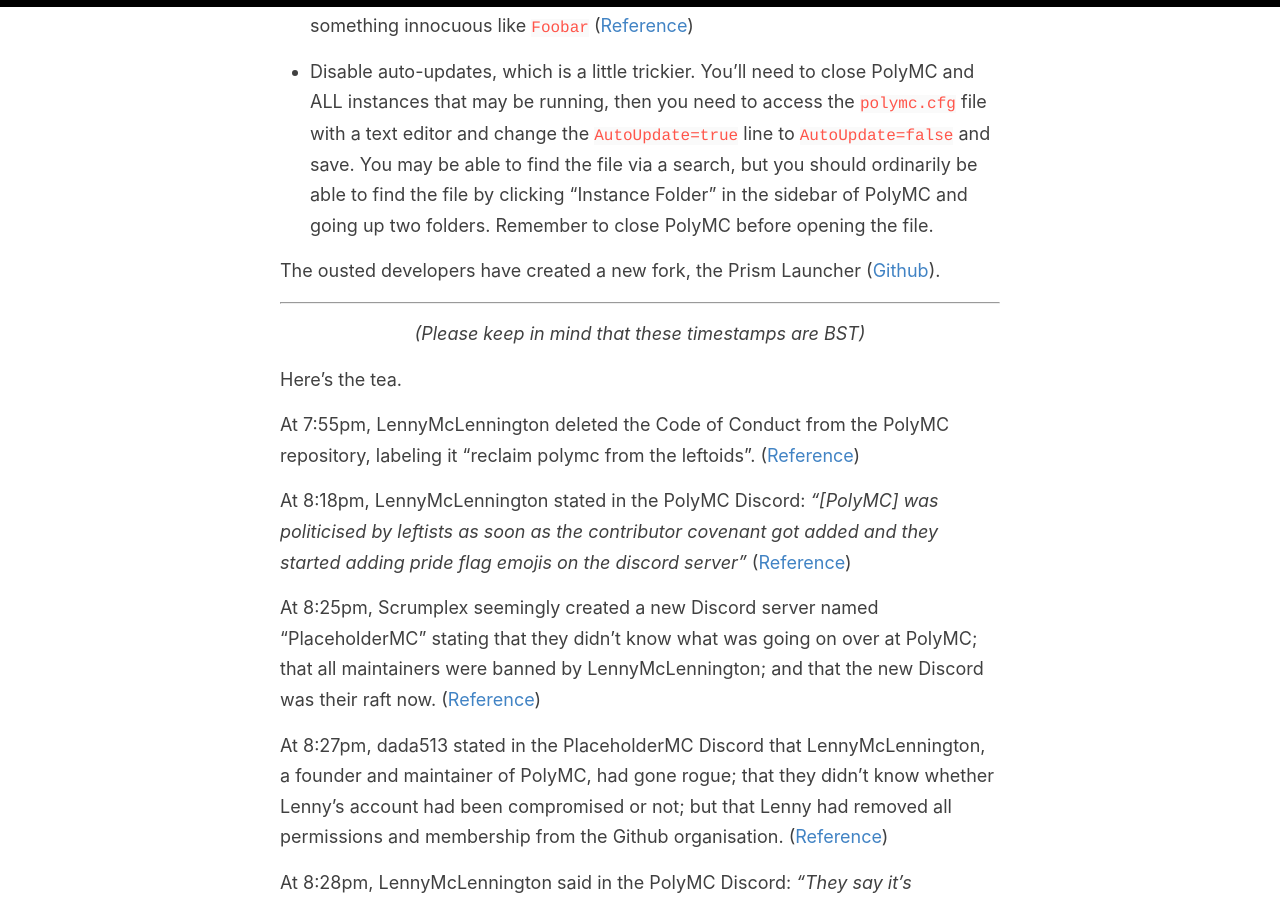
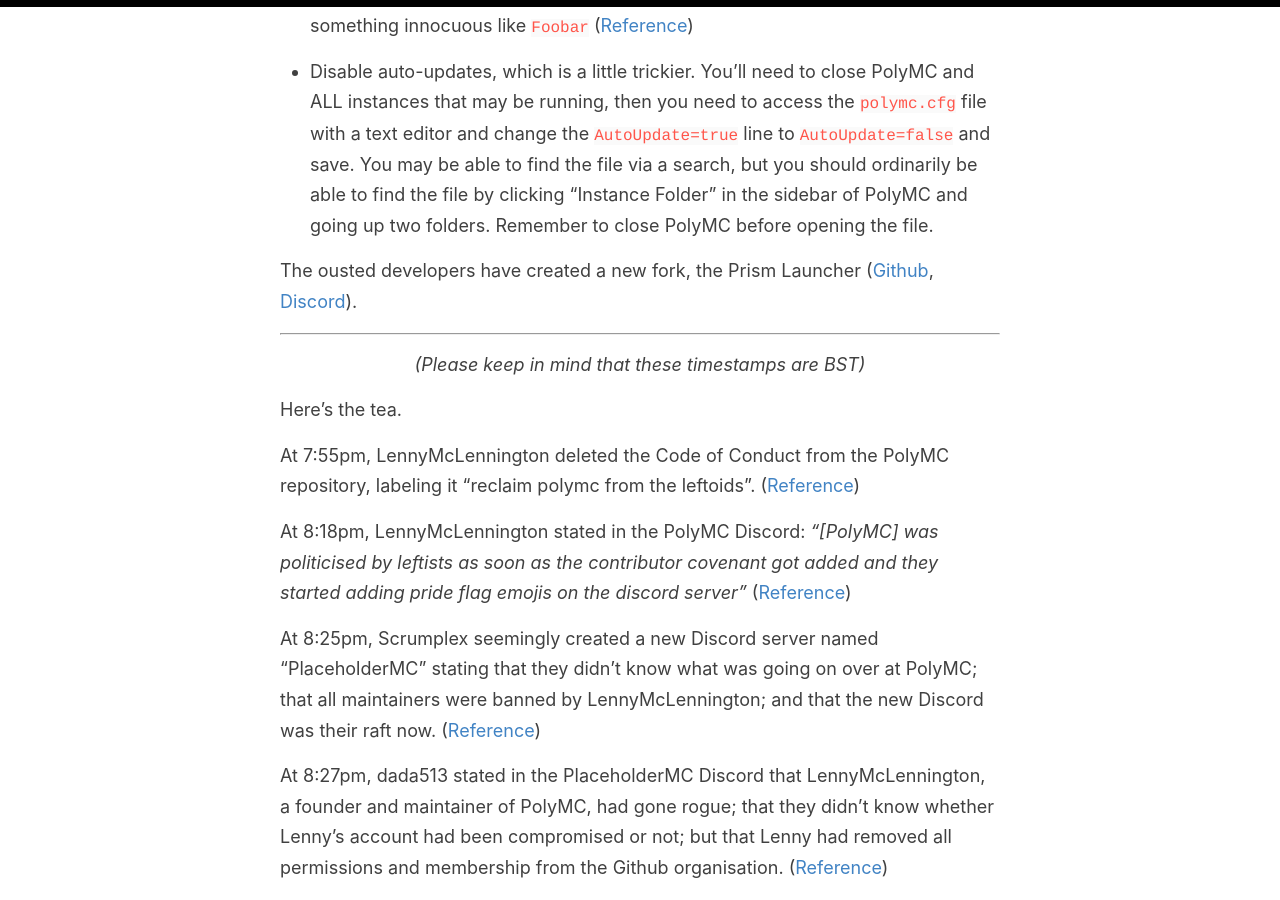
Before and after one commit to Protonull/protonull.github.io, a Jekyll site: the page built from _posts/2022-10-18-polymc-drama.md, in a window 1280 px wide and 900 px high, scrolled down 569 px. Built offline with Jekyll 4.4.1, drawn with Linux system fonts in a browser that asks for light colours; comment, search, counter and statistics services are not loaded.

Commit message:
Fix consent link again, omg 🙈 + Discord invite

```diff
--- a/_posts/2022-10-18-polymc-drama.md
+++ b/_posts/2022-10-18-polymc-drama.md
@@ -4,7 +4,7 @@
 - Orinnari
 excerpt: Please backup your instances and uninstall PolyMC.
 ---
-Please backup your instances, uninstall PolyMC, and [revoke its consent]((https://microsoft.com/consent/)). If, however, you are content to keep PolyMC then it's recommended to do the following:
+Please backup your instances, uninstall PolyMC, and [revoke its consent](https://microsoft.com/consent/). If, however, you are content to keep PolyMC then it's recommended to do the following:
 
 - Update the Microsoft API Key (Settings → APIs → API Keys → Microsoft Authentication) to `c36a9fb6-4f2a-41ff-90bd-ae7cc92031eb` ([Reference](https://discord.com/channels/1031648380885147709/1031839576102285312/1031872355510788237)). You wont be able to login otherwise.
 
@@ -14,7 +14,7 @@
 
 - Disable auto-updates, which is a little trickier. You'll need to close PolyMC and ALL instances that may be running, then you need to access the `polymc.cfg` file with a text editor and change the `AutoUpdate=true` line to `AutoUpdate=false` and save. You may be able to find the file via a search, but you should ordinarily be able to find the file by clicking "Instance Folder" in the sidebar of PolyMC and going up two folders. Remember to close PolyMC before opening the file.
 
-The ousted developers have created a new fork, the Prism Launcher ([Github](https://github.com/PrismLauncher)).
+The ousted developers have created a new fork, the Prism Launcher ([Github](https://github.com/PrismLauncher), [Discord](https://discord.gg/prismlauncher)).
 
 ---
 
```
